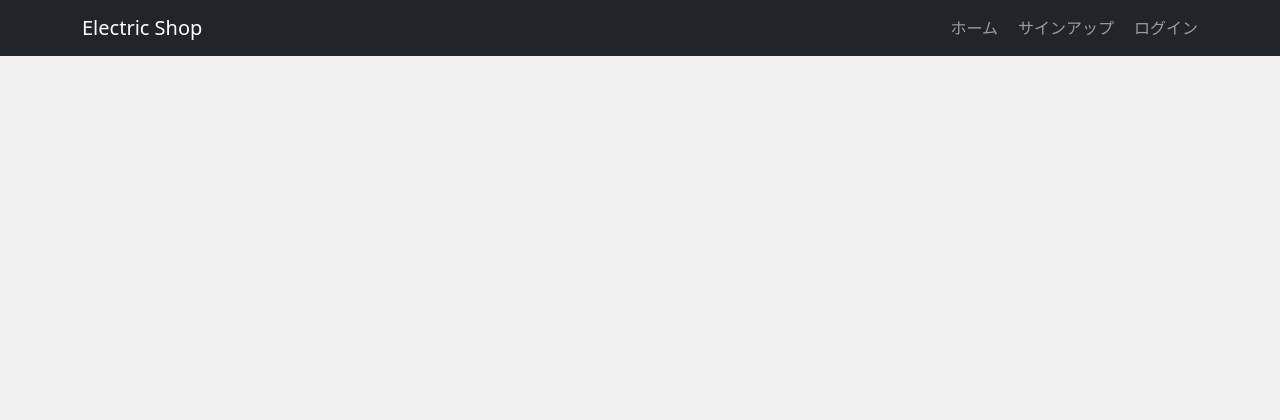
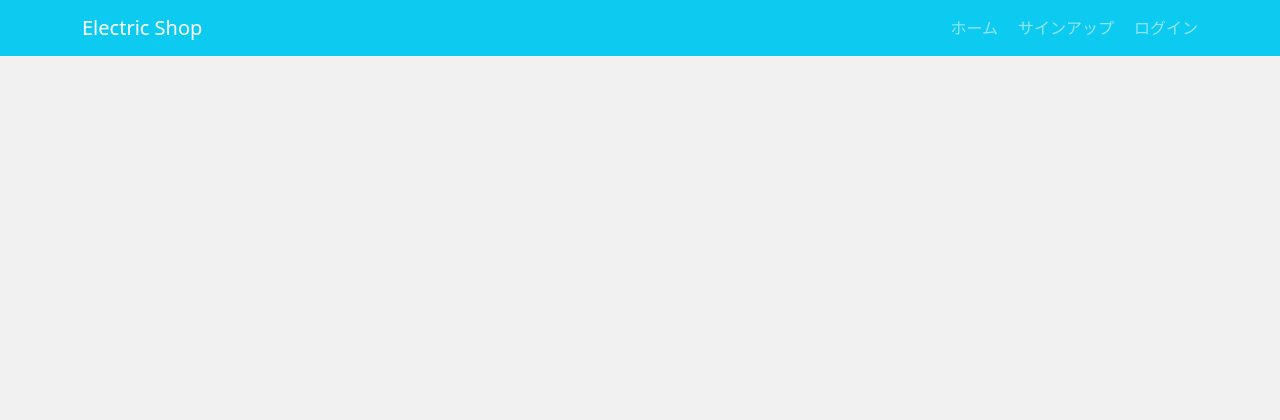
Before and after one commit to taketsun225/home_appliances_site, a Django app: template app/templates/app/index.html in a window 1280 px wide. Shown: the top 420 px of the page. Run offline with Django 3.2, Linux system fonts and the light colour scheme; the template is opened without the code that fills it, so the values that code supplies are empty; parts of the project's set-up code (start-up, migrations or seed data) failed here and were passed over; some libraries are stand-ins or nearby versions.

Commit message:
Update
ナビゲーションバーの色を変更

```diff
--- a/app/templates/app/base.html
+++ b/app/templates/app/base.html
@@ -12,10 +12,10 @@
     <title>Electric Shop</title>
   </head>
   <body>
-    <nav class="navbar navbar-expend-lg navbar-dark bg-dark">
+    <nav class="navbar navbar-expend-lg navbar-dark bg-info">
       <div class="container">
         <a href="/" class="navbar-brand">Electric Shop</a>
-        <ul class="navbar-nav d-flex flex-row">j
+        <ul class="navbar-nav d-flex flex-row">
           <li class="nav-item">
             <a href="/" class="nav-link">ホーム</a>
           </li>
```
